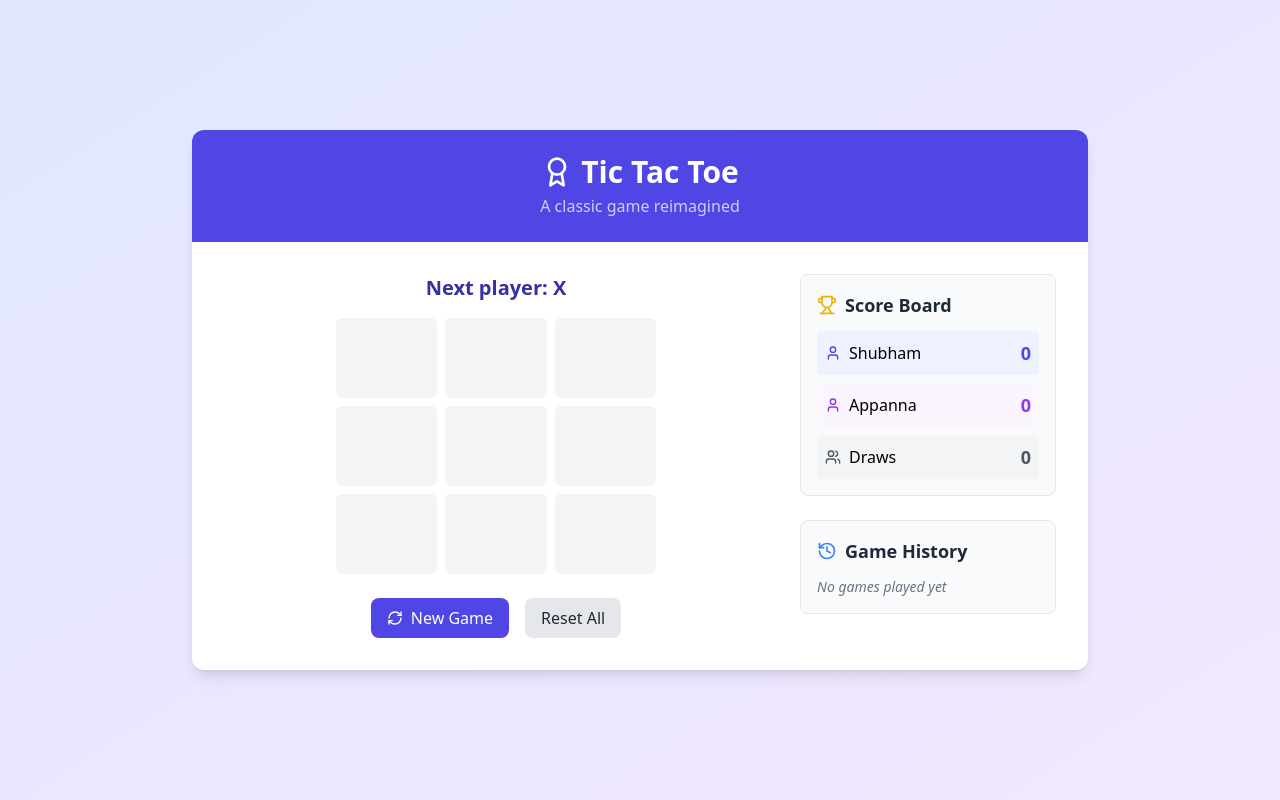
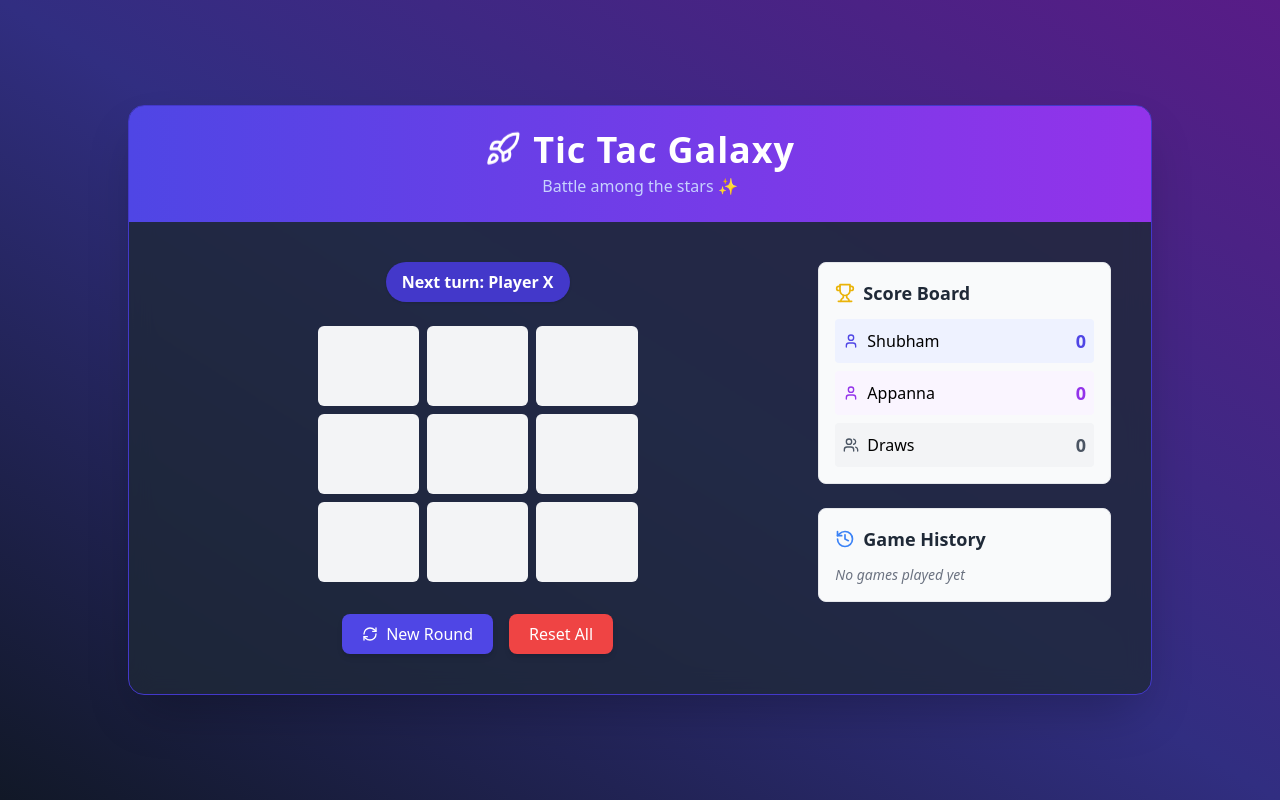
Before and after one commit to shubh-swe/devsecops-cicd-projects, a React (Vite) app: page / in a window 1280 px wide. Built offline with nearby package versions, Linux system fonts and the light colour scheme.

Commit message:
Update App.tsx

```diff
--- a/src/App.tsx
+++ b/src/App.tsx
@@ -1,12 +1,11 @@
 import React, { useState, useEffect } from 'react';
-import { RefreshCw, Award } from 'lucide-react';
+import { RefreshCw, Rocket, Star } from 'lucide-react';
 import Board from './components/Board';
 import ScoreBoard from './components/ScoreBoard';
 import GameHistory from './components/GameHistory';
 import { calculateWinner, checkDraw } from './utils/gameLogic';
 
 function App() {
-  // Game state
   const [board, setBoard] = useState(Array(9).fill(null));
   const [xIsNext, setXIsNext] = useState(true);
   const [scores, setScores] = useState({ X: 0, O: 0, draws: 0 });
@@ -18,7 +17,10 @@
   const [gameStatus, setGameStatus] = useState<'playing' | 'won' | 'draw'>('playing');
   const [winningLine, setWinningLine] = useState<number[] | null>(null);
 
-  // Check for winner or draw
+  // player names
+  const [players, setPlayers] = useState({ X: "Player X", O: "Player O" });
+
+  // Check winner/draw
   useEffect(() => {
     const result = calculateWinner(board);
 
@@ -26,27 +28,19 @@
       setGameStatus('won');
       setWinningLine(result.line);
 
-      // Update scores
-      setScores(prevScores => ({
-        ...prevScores,
-        [result.winner]: prevScores[result.winner as keyof typeof prevScores] + 1
+      setScores(prev => ({
+        ...prev,
+        [result.winner]: prev[result.winner as keyof typeof prev] + 1
       }));
 
-      // Add to history
       setGameHistory(prev => [
         ...prev,
         { winner: result.winner, board: [...board], date: new Date() }
       ]);
     } else if (checkDraw(board)) {
       setGameStatus('draw');
+      setScores(prev => ({ ...prev, draws: prev.draws + 1 }));
 
-      // Update draw count
-      setScores(prevScores => ({
-        ...prevScores,
-        draws: prevScores.draws + 1
-      }));
-
-      // Add to history
       setGameHistory(prev => [
         ...prev,
         { winner: null, board: [...board], date: new Date() }
@@ -54,90 +48,87 @@
     }
   }, [board]);
 
-  // Handle square click
-  const handleClick = (index: number) => {
-    // Return if square is filled or game is over
-    if (board[index] || gameStatus !== 'playing') return;
+  // handle clicks
+  const handleClick = (i: number) => {
+    if (board[i] || gameStatus !== "playing") return;
 
     const newBoard = [...board];
-    newBoard[index] = xIsNext ? 'X' : 'O';
-
+    newBoard[i] = xIsNext ? 'X' : 'O';
     setBoard(newBoard);
     setXIsNext(!xIsNext);
   };
 
-  // Reset the game
+  // reset game
   const resetGame = () => {
     setBoard(Array(9).fill(null));
     setXIsNext(true);
-    setGameStatus('playing');
+    setGameStatus("playing");
     setWinningLine(null);
   };
 
-  // Reset all stats
-  const resetStats = () => {
+  // reset all
+  const resetAll = () => {
     resetGame();
     setScores({ X: 0, O: 0, draws: 0 });
     setGameHistory([]);
   };
 
-  // Get current game status message
-  const getStatusMessage = () => {
-    if (gameStatus === 'won') {
-      const winner = !xIsNext ? 'X' : 'O';
-      return `Player ${winner} wins!`;
-    } else if (gameStatus === 'draw') {
-      return "It's a draw!";
+  // status banner
+  const statusMessage = () => {
+    if (gameStatus === "won") {
+      const winner = !xIsNext ? "X" : "O";
+      return `${players[winner as "X" | "O"]} wins 🚀`;
+    } else if (gameStatus === "draw") {
+      return "🌌 It's a cosmic draw!";
     } else {
-      return `Next player: ${xIsNext ? 'X' : 'O'}`;
+      return `Next turn: ${xIsNext ? players.X : players.O}`;
     }
   };
 
   return (
-    <div className="min-h-screen bg-gradient-to-br from-indigo-100 to-purple-100 flex flex-col items-center justify-center p-4">
-      <div className="max-w-4xl w-full bg-white rounded-xl shadow-lg overflow-hidden">
-        <div className="p-6 bg-indigo-600 text-white text-center">
-          <h1 className="text-3xl font-bold flex items-center justify-center gap-2">
-            <Award className="h-8 w-8" />
-            Tic Tac Toe
+    <div className="min-h-screen bg-gradient-to-tr from-gray-900 via-indigo-900 to-purple-900 flex flex-col items-center justify-center p-6">
+      <div className="max-w-5xl w-full bg-gray-800/80 backdrop-blur-md rounded-2xl shadow-2xl overflow-hidden border border-indigo-700">
+        {/* Header */}
+        <div className="p-6 bg-gradient-to-r from-indigo-600 to-purple-600 text-white text-center">
+          <h1 className="text-4xl font-extrabold flex items-center justify-center gap-3 tracking-wide">
+            <Rocket className="h-9 w-9 animate-bounce" />
+            Tic Tac Galaxy
           </h1>
-          <p className="text-indigo-200 mt-1">A classic game reimagined</p>
+          <p className="text-indigo-200 mt-1">Battle among the stars ✨</p>
         </div>
 
-        <div className="p-6 md:p-8 grid grid-cols-1 md:grid-cols-3 gap-8">
-          {/* Game section */}
+        <div className="p-6 md:p-10 grid grid-cols-1 md:grid-cols-3 gap-8">
+          {/* Game Board */}
           <div className="md:col-span-2 flex flex-col items-center">
-            <div className="mb-4 text-center">
-              <h2 className="text-xl font-semibold text-indigo-800">{getStatusMessage()}</h2>
+            <div className="mb-6 text-center">
+              <span className="inline-block px-4 py-2 rounded-full bg-indigo-700 text-white font-semibold shadow">
+                {statusMessage()}
+              </span>
             </div>
 
-            <Board
-              squares={board}
-              onClick={handleClick}
-              winningLine={winningLine}
-            />
+            <Board squares={board} onClick={handleClick} winningLine={winningLine} />
 
-            <div className="mt-6 flex gap-4">
+            <div className="mt-8 flex gap-4">
               <button
                 onClick={resetGame}
-                className="flex items-center gap-2 bg-indigo-600 hover:bg-indigo-700 text-white py-2 px-4 rounded-lg transition-colors"
+                className="flex items-center gap-2 bg-indigo-600 hover:bg-indigo-700 text-white py-2 px-5 rounded-lg shadow-md transition-transform hover:scale-105"
               >
                 <RefreshCw className="h-4 w-4" />
-                New Game
+                New Round
               </button>
               <button
-                onClick={resetStats}
-                className="bg-gray-200 hover:bg-gray-300 text-gray-800 py-2 px-4 rounded-lg transition-colors"
+                onClick={resetAll}
+                className="bg-red-500 hover:bg-red-600 text-white py-2 px-5 rounded-lg shadow-md transition-transform hover:scale-105"
               >
                 Reset All
               </button>
             </div>
           </div>
 
-          {/* Stats section */}
+          {/* Score + History */}
           <div className="flex flex-col gap-6">
-            <ScoreBoard scores={scores} />
-            <GameHistory history={gameHistory} />
+            <ScoreBoard scores={scores} players={players} setPlayers={setPlayers} />
+            <GameHistory history={gameHistory} players={players} />
           </div>
         </div>
       </div>
```
